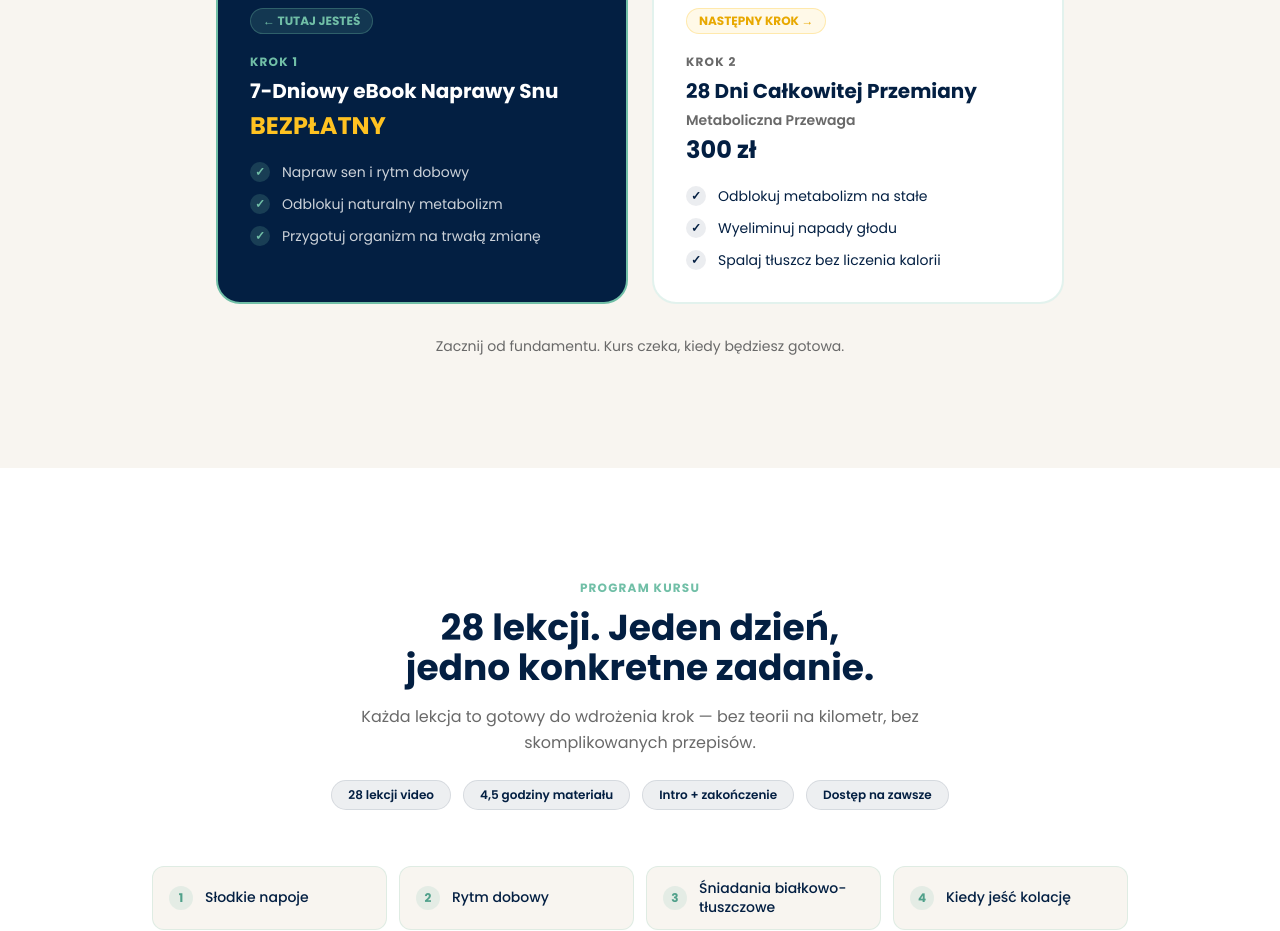
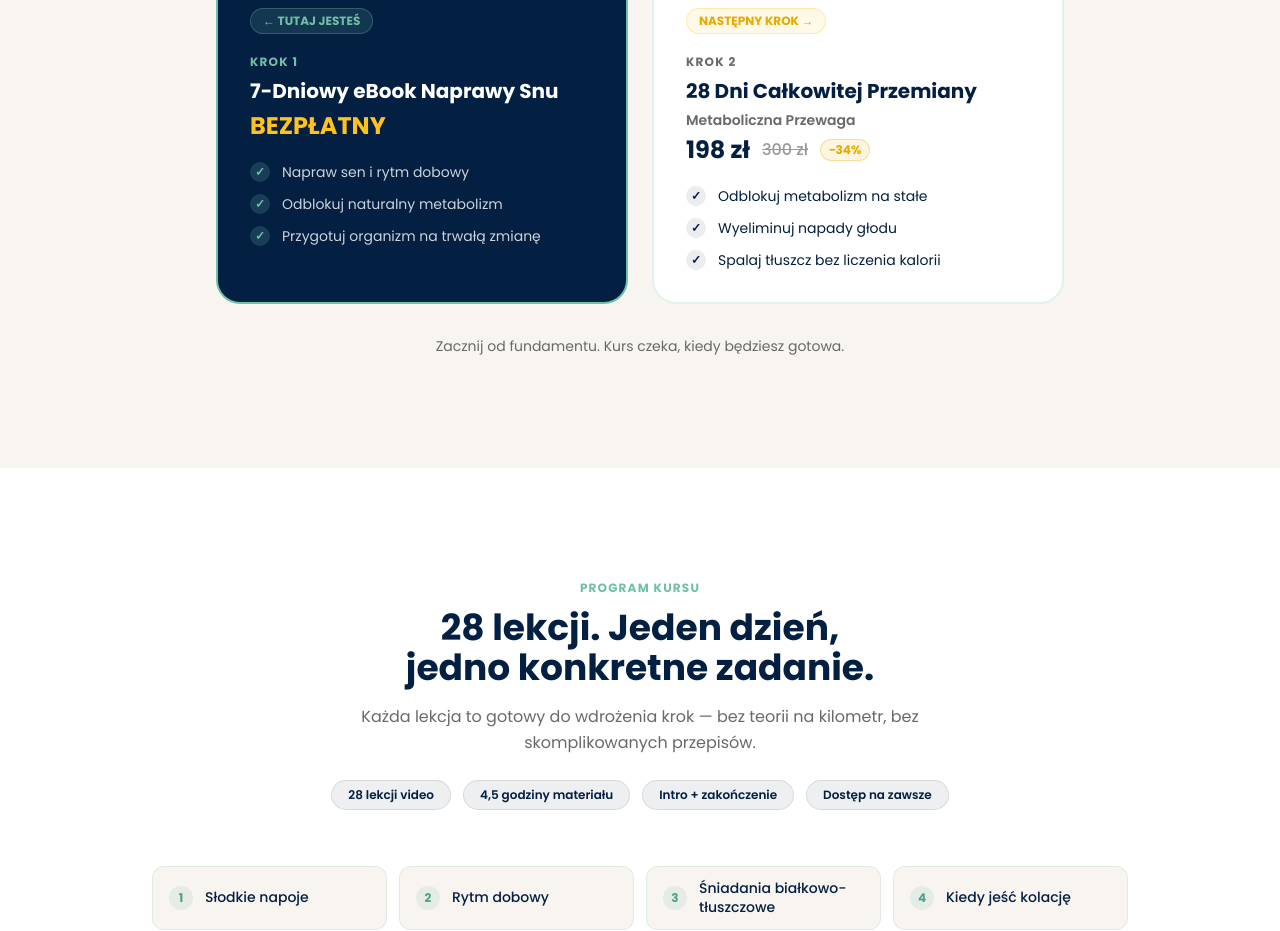
Before and after one commit to Aleksander-rgb/zdrowo_do_setki, a Next.js app: page / in a window 1280 px wide. Shown: the part 2220-3151 px from the top of the page. Built offline with nearby package versions, Linux system fonts and the light colour scheme.

Commit message:
Dodaj przekreśloną cenę 300 zł i nową 198 zł z odznaczką -34% w karcie KROK 2
Co-Authored-By: Claude Sonnet 4.6 <noreply@anthropic.com>

```diff
--- a/app/page.tsx
+++ b/app/page.tsx
@@ -234,7 +234,11 @@ export default function Home() {
               <p className="text-xs font-bold tracking-widest uppercase mb-2" style={{ color: "#696969" }}>Krok 2</p>
               <h3 className="text-xl font-bold mb-1 leading-snug" style={{ color: "#031F42" }}>28 Dni Całkowitej Przemiany</h3>
               <p className="text-sm font-semibold mb-1" style={{ color: "#696969" }}>Metaboliczna Przewaga</p>
-              <p className="text-2xl font-bold mb-5" style={{ color: "#031F42" }}>300 zł</p>
+              <div className="flex items-center gap-3 mb-5">
+                <p className="text-2xl font-bold" style={{ color: "#031F42" }}>198 zł</p>
+                <p className="text-base font-medium line-through" style={{ color: "#999" }}>300 zł</p>
+                <span className="text-xs font-bold px-2 py-0.5 rounded-full" style={{ background: "rgba(232,168,0,0.12)", color: "#e8a800", border: "1px solid rgba(232,168,0,0.3)" }}>−34%</span>
+              </div>
               <ul className="space-y-3">
                 {[
                   "Odblokuj metabolizm na stałe",
```
